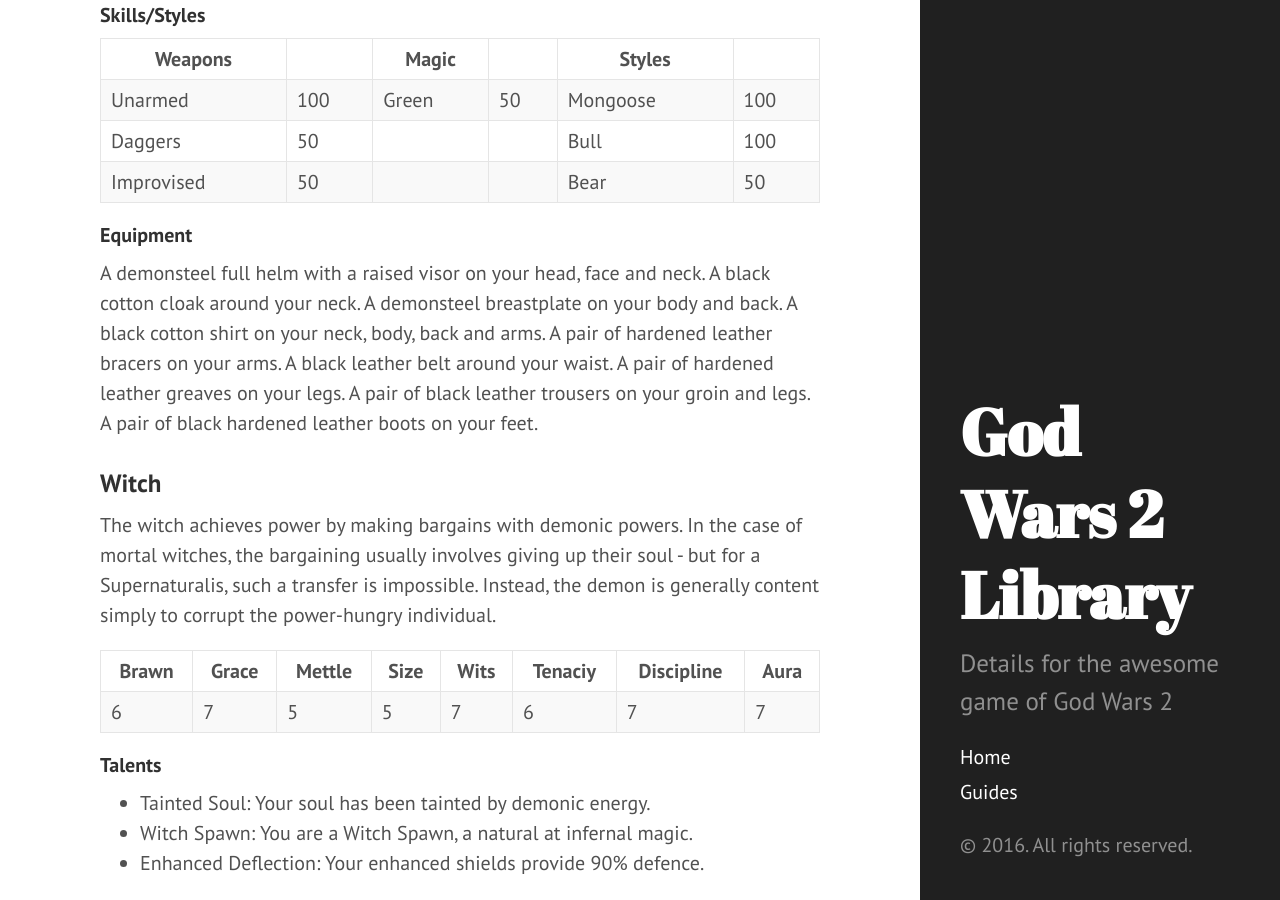
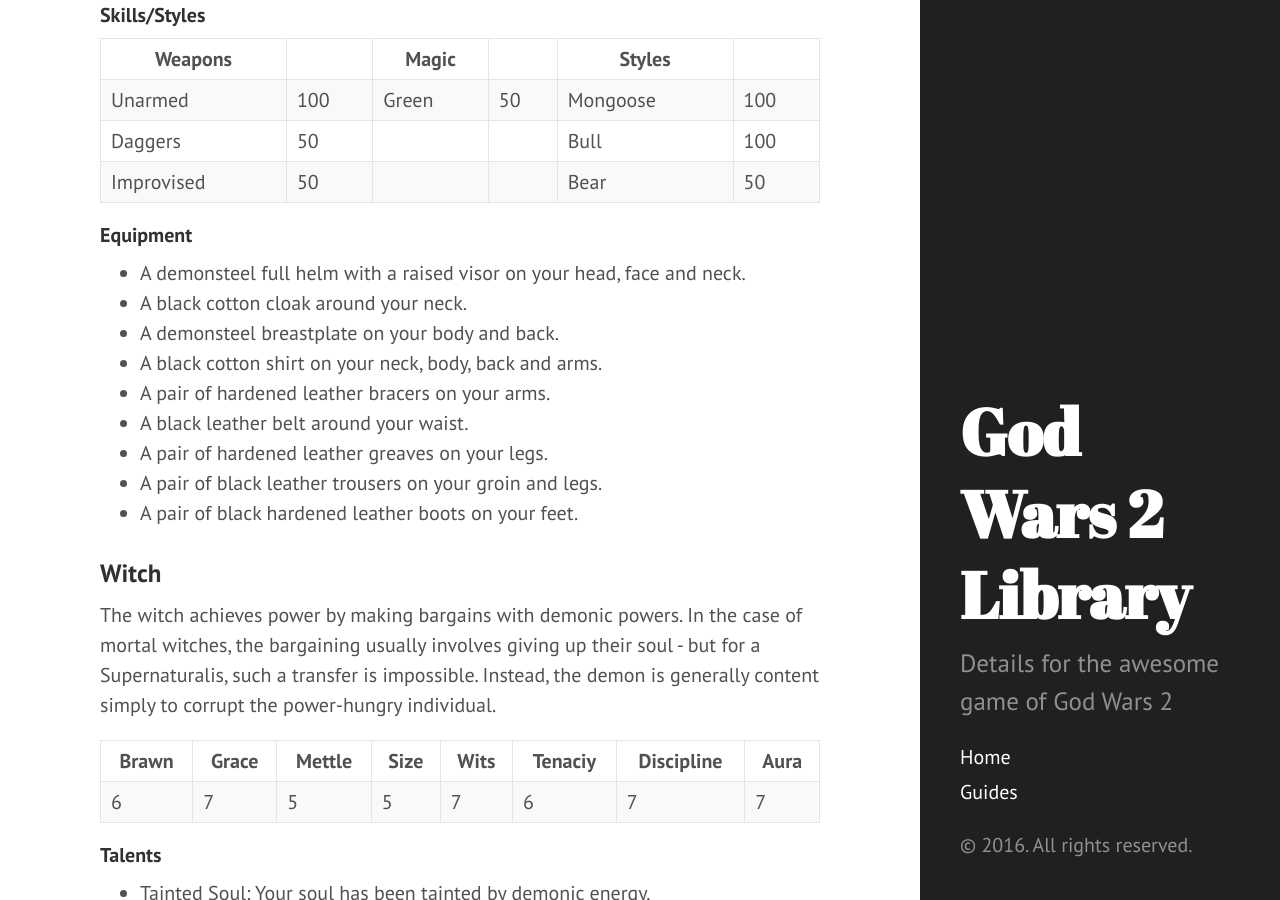
Before and after one commit to godwars2/godwars2.github.io, a Jekyll site: the page built from guides/concepts.md, in a window 1280 px wide and 900 px high, scrolled down 26785 px. Built offline with Jekyll 4.4.1, drawn with Linux system fonts in a browser that asks for light colours.

```diff
--- a/guides/concepts.md
+++ b/guides/concepts.md
@@ -978,15 +978,15 @@ apart with fang and claw.
 |Improvised|50|||Bear|50|
 
 #### Equipment
-A demonsteel full helm with a raised visor on your head, face and neck.
-A black cotton cloak around your neck.
-A demonsteel breastplate on your body and back.
-A black cotton shirt on your neck, body, back and arms.
-A pair of hardened leather bracers on your arms.
-A black leather belt around your waist.
-A pair of hardened leather greaves on your legs.
-A pair of black leather trousers on your groin and legs.
-A pair of black hardened leather boots on your feet.
+- A demonsteel full helm with a raised visor on your head, face and neck.
+- A black cotton cloak around your neck.
+- A demonsteel breastplate on your body and back.
+- A black cotton shirt on your neck, body, back and arms.
+- A pair of hardened leather bracers on your arms.
+- A black leather belt around your waist.
+- A pair of hardened leather greaves on your legs.
+- A pair of black leather trousers on your groin and legs.
+- A pair of black hardened leather boots on your feet.
 
 
 ### <a name='witch'></a>Witch
```
